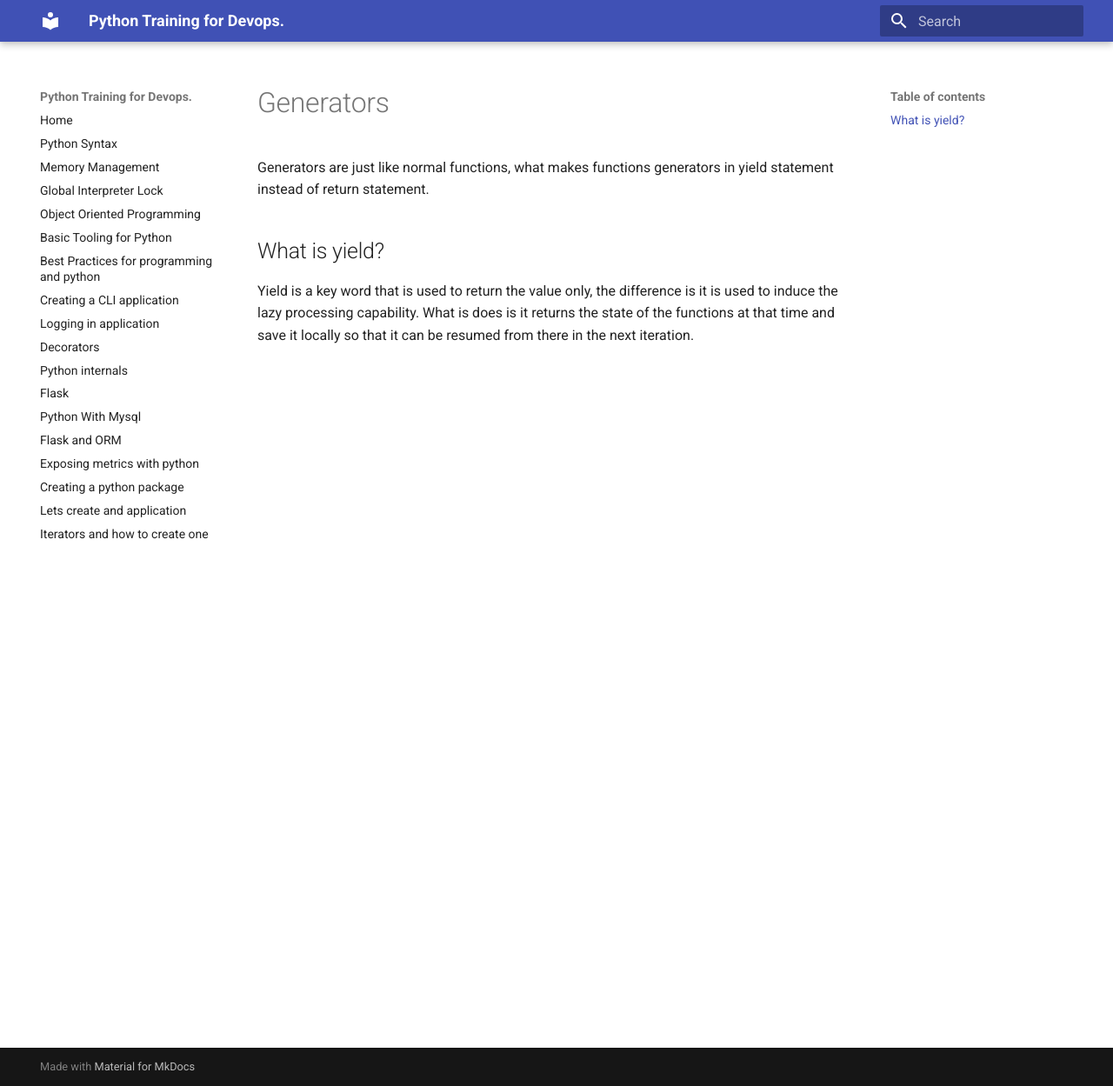
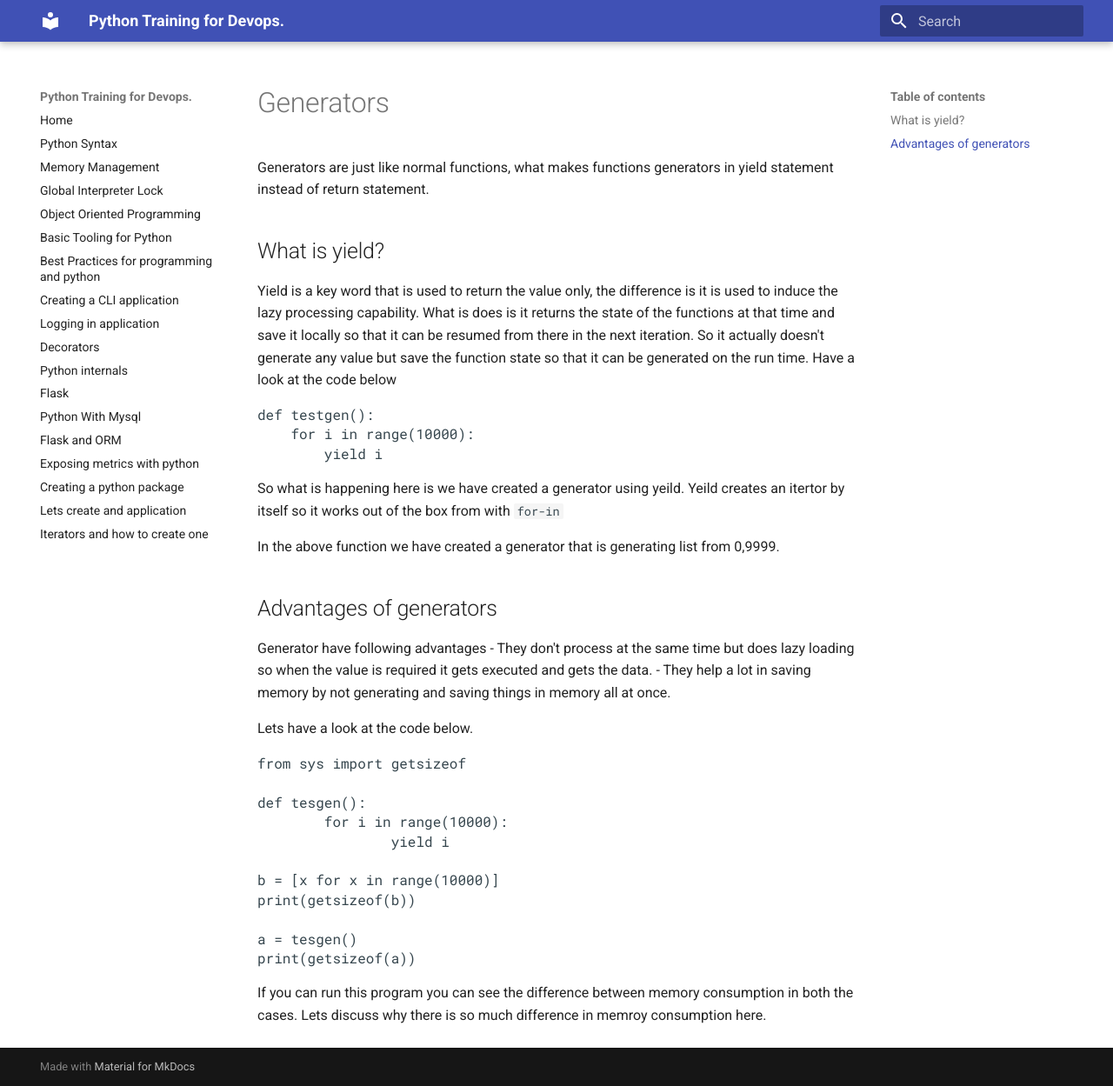
Before and after one commit to chowmean/python-training-for-devops, an MkDocs documentation site: the page built from docs/generators.md, in a window 1280 px wide and 1249 px high. Shown: the whole window at 87% size. Built offline with MkDocs 1.6.1 and Material for MkDocs 9.7.7, drawn with Linux system fonts in a browser that asks for light colours.

Commit message:
Update generators.md

```diff
--- a/docs/generators.md
+++ b/docs/generators.md
@@ -5,3 +5,38 @@ Generators are just like normal functions, what makes functions generators in yi
 ## What is yield?
 
 Yield is a key word that is used to return the value only, the difference is it is used to induce the lazy processing capability. What is does is it returns the state of the functions at that time and save it locally so that it can be resumed from there in the next iteration.
+So it actually doesn't generate any value but save the function state so that it can be generated on the run time. Have a look at the code below
+
+<pre>
+def testgen():
+    for i in range(10000):
+        yield i
+</pre>
+
+So what is happening here is we have created a generator using yeild. Yeild creates an itertor by itself so it works out of the box from with `for-in`
+
+In the above function we have created a generator that is generating list from 0,9999.
+
+## Advantages of generators
+
+Generator have following advantages
+- They don't process at the same time but does lazy loading so when the value is required it gets executed and gets the data.
+- They help a lot in saving memory by not generating and saving things in memory all at once.
+
+Lets have a look at the code below.
+
+<pre>
+from sys import getsizeof
+
+def tesgen():
+        for i in range(10000):
+                yield i
+
+b = [x for x in range(10000)]
+print(getsizeof(b))
+
+a = tesgen()
+print(getsizeof(a))
+</pre>
+
+If you can run this program you can see the difference between memory consumption in both the cases. Lets discuss why there is so much difference in memroy consumption here.
```
